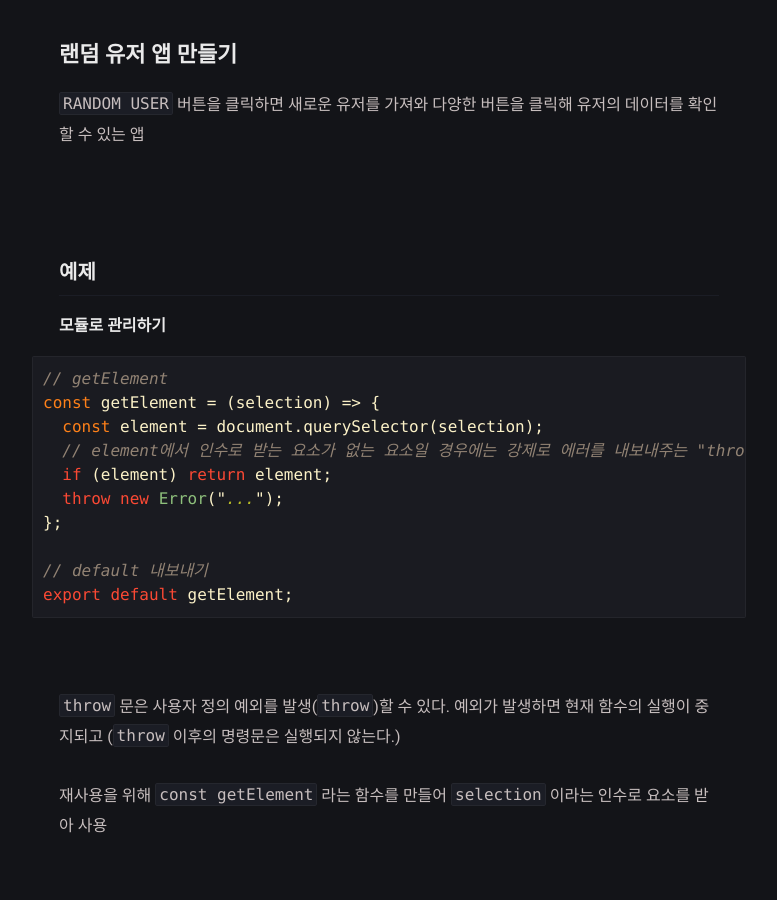
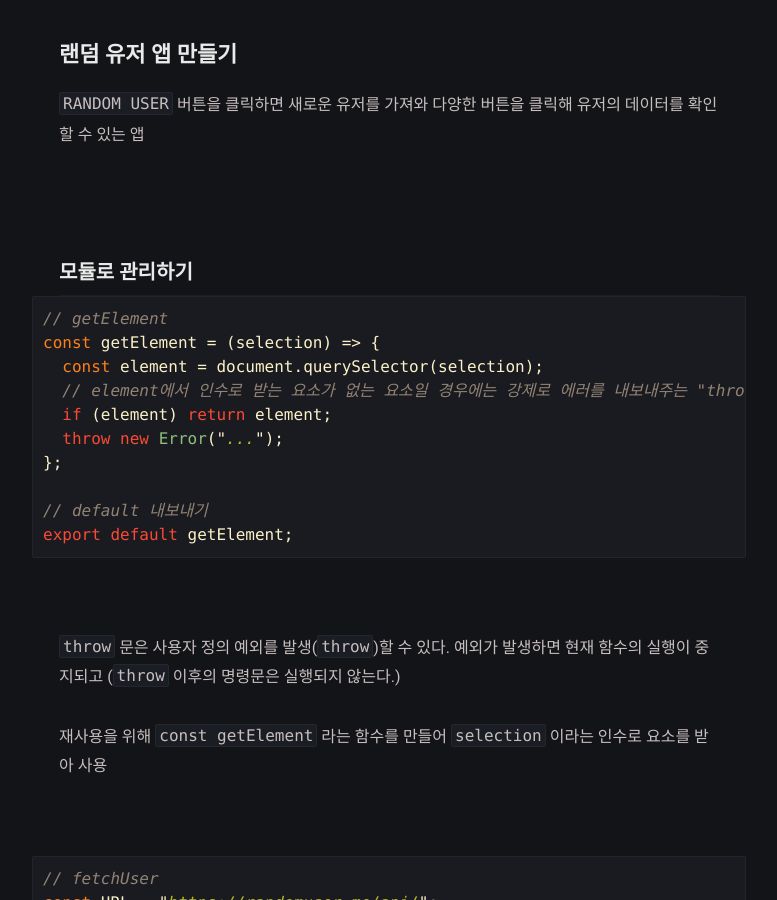
Before and after one commit to JinwonShen/JinwonShen.github.io, a Jekyll site: the page built from _posts/2024-12-20-random-user/2024-12-20-random-user.md, in a window 1280 px wide and 900 px high, scrolled down 373 px. Shown: the whole window, without its empty margins (251-1028 px from the left). Built offline with Jekyll 4.4.1, drawn with Linux system fonts in a browser that asks for light colours.

Commit message:
post random-user

````diff
--- a/_posts/2024-12-20-random-user/2024-12-20-random-user.md
+++ b/_posts/2024-12-20-random-user/2024-12-20-random-user.md
@@ -26,9 +26,7 @@ discription:
 
 <br>
 
-### 예제
-
-**모듈로 관리하기**
+### 모듈로 관리하기
 
 ```js
 // getElement
````
